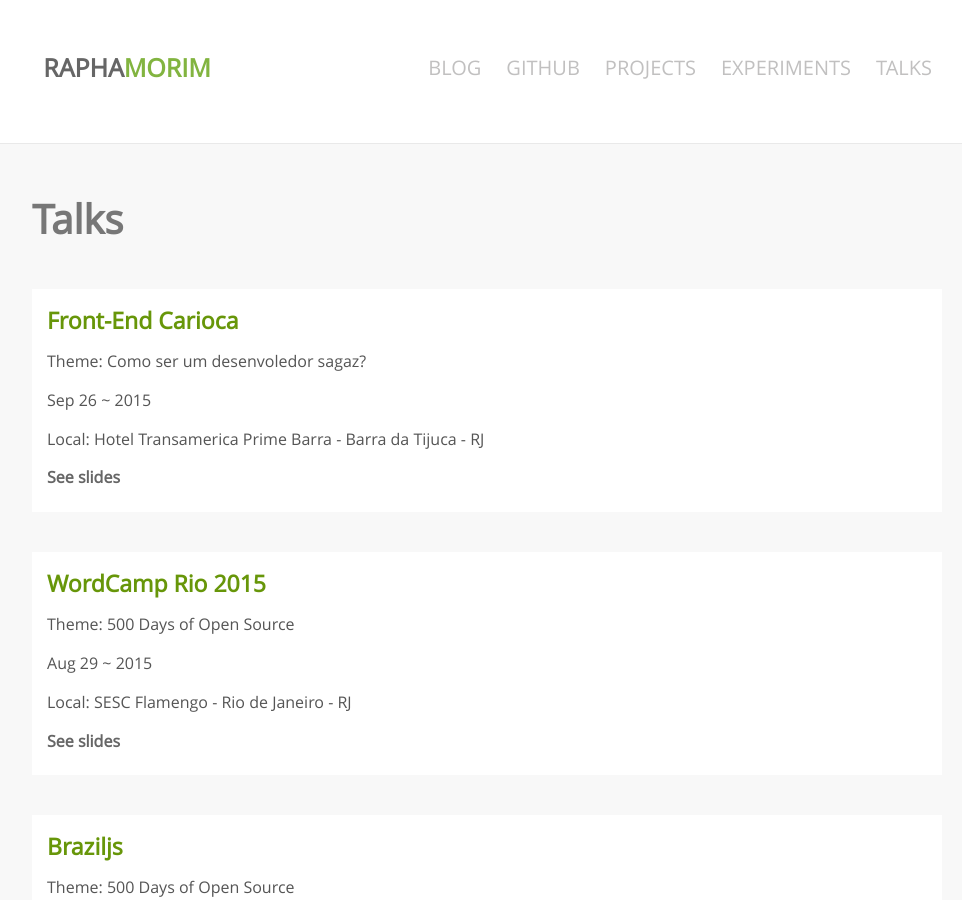
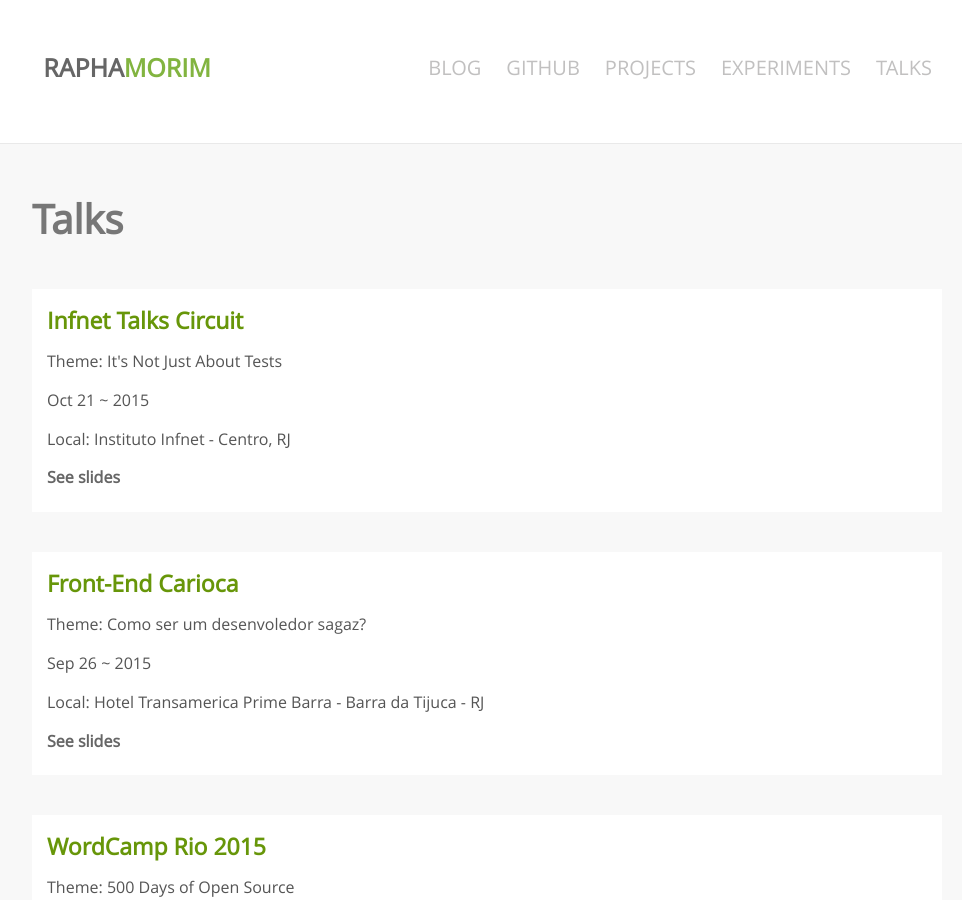
Before and after one commit to raphamorim/raphamorim.github.com, a Jekyll site: the page built from talks/index.md, in a window 1280 px wide and 900 px high. Shown: the whole window, without its empty margins (153-1115 px from the left). Built offline with Jekyll 4.4.1, drawn with Linux system fonts in a browser that asks for light colours.

Commit message:
update talks

```diff
--- a/talks/index.md
+++ b/talks/index.md
@@ -8,6 +8,15 @@ description: Upcoming lectures and previous talks.
 ##Talks
 
 <ul id="exp">
+  <li>
+     <h3>Infnet Talks Circuit</h3>
+     <p>Theme: It's Not Just About Tests</p>
+     <p>Oct 21 ~ 2015</p>
+     <p>Local: Instituto Infnet - Centro, RJ</p>
+     <p><a
+     href="https://speakerdeck.com/raphamorim/its-not-just-about-tests"
+     target="_blank">See slides</a></p>
+  </li>
   <li>
      <h3><a href="http://www.eventick.com.br/meetup-riojs-julho-2015" target="_blank">Front-End Carioca</a></h3>
      <p>Theme: Como ser um desenvoledor sagaz?</p>
```
Also changed, not shown: 1 other file.
